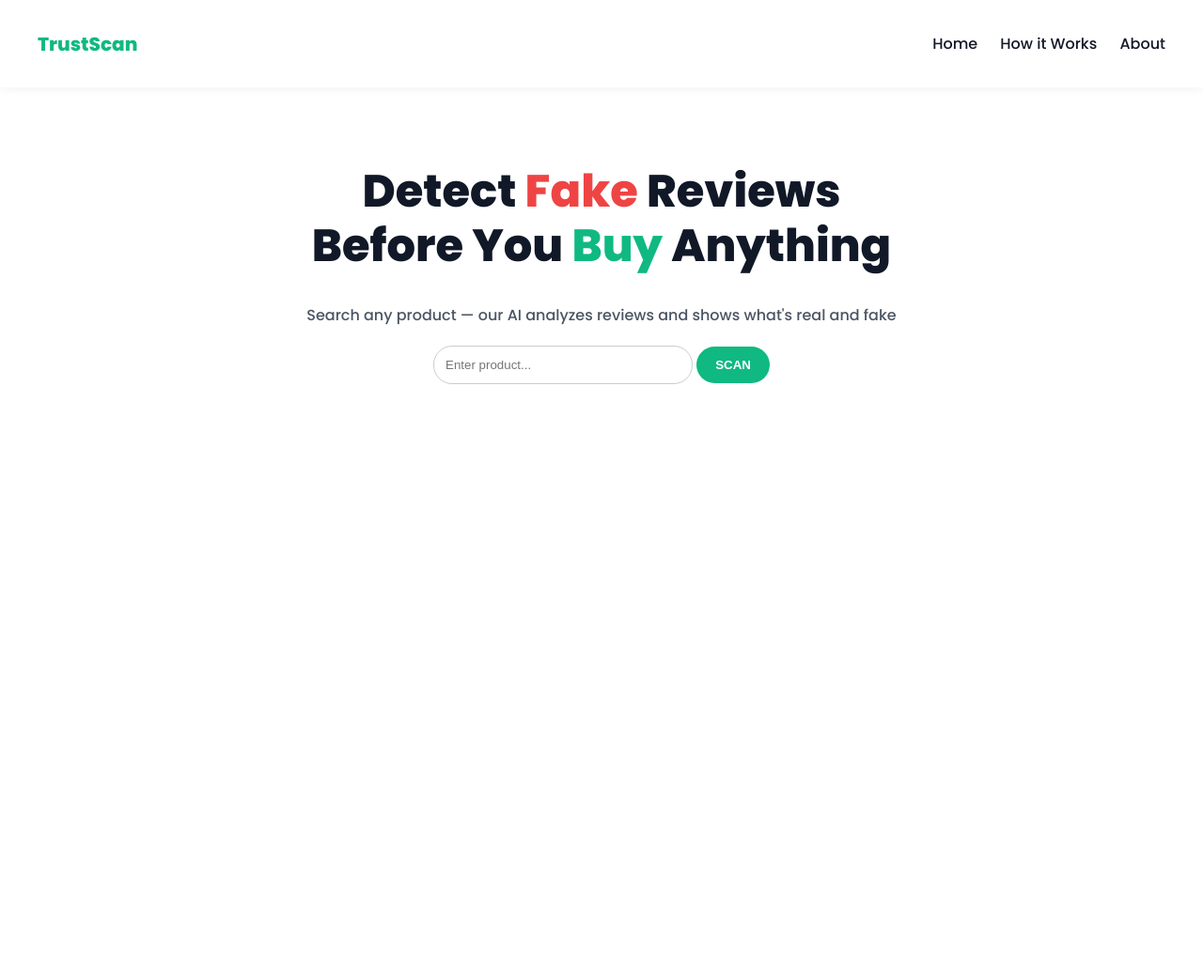
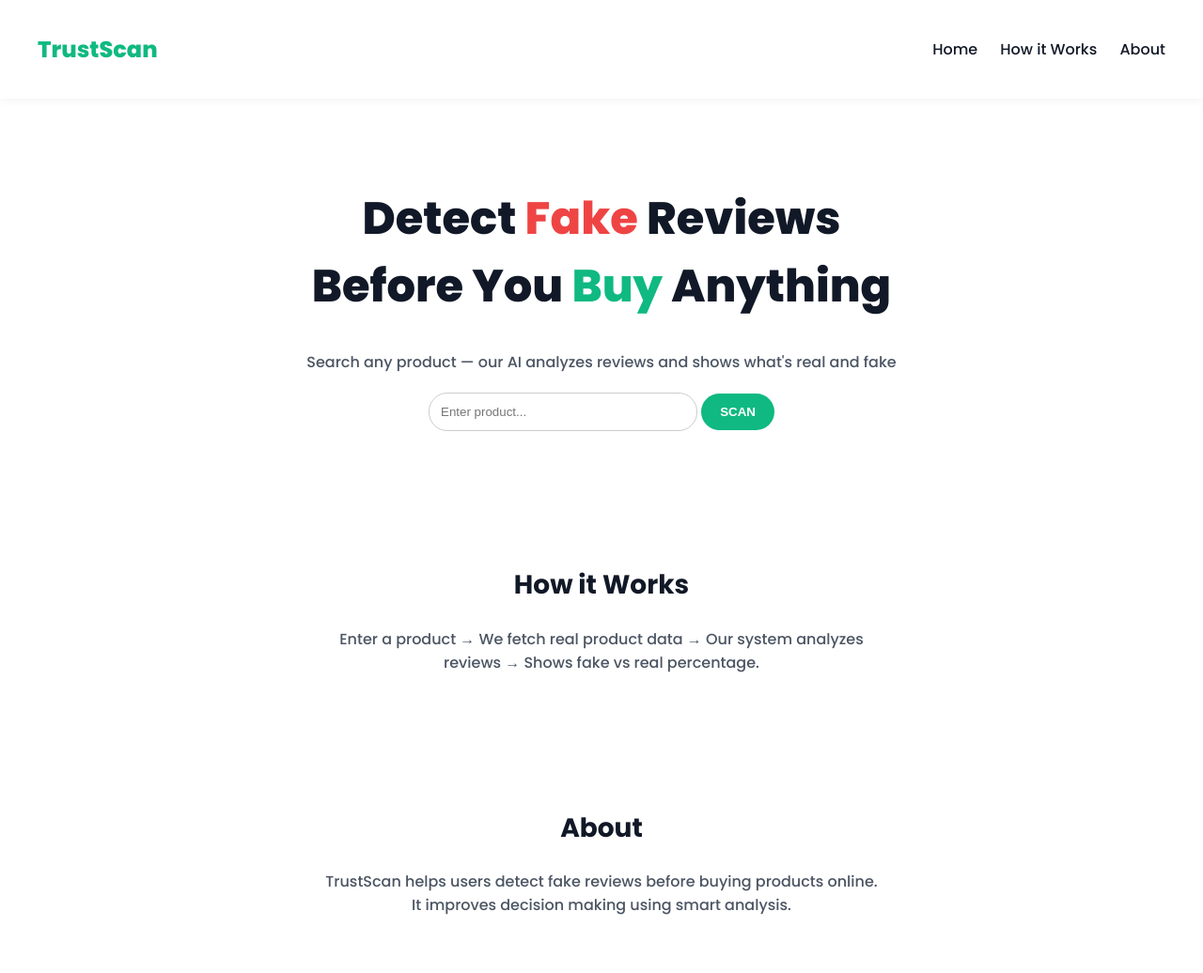
Before and after one commit to varshnik2024-blip/fake-review, a Flask app: page / in a window 1280 px wide. Shown: the whole page at 94% size. Before the commit the page ends 409 px from the top, so only its background shows below. Run offline with Flask 3, Linux system fonts and the light colour scheme.

Commit message:
final navbar + loader + sections

```diff
--- a/static/styles.css
+++ b/static/styles.css
@@ -5,6 +5,10 @@ body {
     font-family: 'Poppins', sans-serif;
     margin: 0;
     padding: 0;
+}
+
+html {
+    scroll-behavior: smooth;
 }
 
 /* 🔥 NAVBAR */
@@ -15,12 +19,14 @@ body {
     padding: 15px 40px;
     background: #ffffff;
     box-shadow: 0 2px 10px rgba(0,0,0,0.05);
+    position: sticky;
+    top: 0;
+    z-index: 100;
 }
 
 .logo {
     font-weight: 800;
     color: #10b981;
-    font-size: 20px;
 }
 
 .nav-links a {
@@ -33,17 +39,14 @@ body {
 /* 🔥 HERO */
 .hero {
     text-align: center;
-    padding: 50px 20px;
+    padding: 60px 20px;
 }
 
-/* 🔥 TITLE */
 .hero-title {
     font-size: 3rem;
     font-weight: 800;
-    line-height: 1.2;
 }
 
-/* 🔥 COLORED TEXT */
 .fake {
     color: #ef4444;
 }
@@ -52,10 +55,8 @@ body {
     color: #10b981;
 }
 
-/* 🔥 SUBTITLE */
 .subtitle {
     margin-top: 10px;
-    font-size: 16px;
     color: #4b5563;
 }
 
@@ -66,29 +67,43 @@ body {
 
 .search-box input {
     padding: 12px;
-    width: 250px;
+    width: 260px;
     border-radius: 20px;
     border: 1px solid #ccc;
-    outline: none;
 }
 
 .search-box button {
     padding: 12px 20px;
+    border-radius: 20px;
     border: none;
-    border-radius: 20px;
     background: #10b981;
     color: white;
     font-weight: bold;
     cursor: pointer;
 }
 
-/* 🔥 RESULTS TITLE */
+/* 🔥 SECTIONS */
+.section {
+    padding: 60px 20px;
+    text-align: center;
+}
+
+.section h2 {
+    font-size: 28px;
+}
+
+.section p {
+    max-width: 600px;
+    margin: auto;
+    color: #4b5563;
+}
+
+/* 🔥 RESULTS */
 .results-title {
     margin-left: 20px;
-    margin-top: 20px;
 }
 
-/* 🔥 GRID (HORIZONTAL PRODUCTS) */
+/* 🔥 GRID */
 .card-container {
     display: grid;
     grid-template-columns: repeat(4, 1fr);
@@ -110,36 +125,30 @@ body {
     transform: translateY(-5px);
 }
 
-/* 🖼 IMAGE */
 .card img {
     width: 100%;
     height: 180px;
     object-fit: contain;
 }
 
-/* 📝 TITLE */
 .card h3 {
     font-size: 14px;
 }
 
-/* 💰 PRICE */
 .price {
     font-weight: bold;
 }
 
-/* ❌ FAKE */
 .fake-text {
     color: #ef4444;
     font-weight: bold;
 }
 
-/* ✅ REAL */
 .real-text {
     color: #10b981;
     font-weight: bold;
 }
 
-/* 🔗 BUTTON */
 .card a {
     display: inline-block;
     margin-top: 10px;
@@ -150,7 +159,7 @@ body {
     text-decoration: none;
 }
 
-/* 🔄 LOADER SCREEN */
+/* 🔄 LOADER */
 .loader {
     display: none;
     position: fixed;
@@ -162,10 +171,8 @@ body {
     justify-content: center;
     align-items: center;
     flex-direction: column;
-    z-index: 1000;
 }
 
-/* 🔄 SPINNER */
 .spinner {
     width: 50px;
     height: 50px;
@@ -175,13 +182,11 @@ body {
     animation: spin 1s linear infinite;
 }
 
-/* 🔄 ANIMATION */
 @keyframes spin {
-    0% { transform: rotate(0deg); }
     100% { transform: rotate(360deg); }
 }
 
-/* 📱 MOBILE RESPONSIVE */
+/* 📱 MOBILE */
 @media (max-width: 768px) {
     .card-container {
         grid-template-columns: 1fr;
--- a/templates/index.html
+++ b/templates/index.html
@@ -22,14 +22,14 @@
 <div class="navbar">
     <h2 class="logo">TrustScan</h2>
     <div class="nav-links">
-        <a href="#">Home</a>
-        <a href="#">How it Works</a>
-        <a href="#">About</a>
+        <a href="#home">Home</a>
+        <a href="#how">How it Works</a>
+        <a href="#about">About</a>
     </div>
 </div>
 
 <!-- 🔥 HERO -->
-<div class="hero">
+<div class="hero" id="home">
 
     <h1 class="hero-title">
         Detect <span class="fake">Fake</span> Reviews <br>
@@ -40,7 +40,7 @@
         Search any product — our AI analyzes reviews and shows what's real and fake
     </p>
 
-    <!-- 🔍 SEARCH -->
+    <!-- SEARCH -->
     <form method="POST" class="search-box" onsubmit="showLoader()">
         <input type="text" name="product" placeholder="Enter product..." value="{{ query }}">
         <button type="submit">SCAN</button>
@@ -48,10 +48,28 @@
 
 </div>
 
-<!-- 🔄 LOADING SCREEN -->
+<!-- 🔄 LOADER -->
 <div id="loader" class="loader">
     <div class="spinner"></div>
     <p>Analyzing reviews...</p>
+</div>
+
+<!-- 🧠 HOW IT WORKS -->
+<div id="how" class="section">
+    <h2>How it Works</h2>
+    <p>
+        Enter a product → We fetch real product data →
+        Our system analyzes reviews → Shows fake vs real percentage.
+    </p>
+</div>
+
+<!-- 📘 ABOUT -->
+<div id="about" class="section">
+    <h2>About</h2>
+    <p>
+        TrustScan helps users detect fake reviews before buying products online.
+        It improves decision making using smart analysis.
+    </p>
 </div>
 
 <!-- 🛒 RESULTS -->
```
